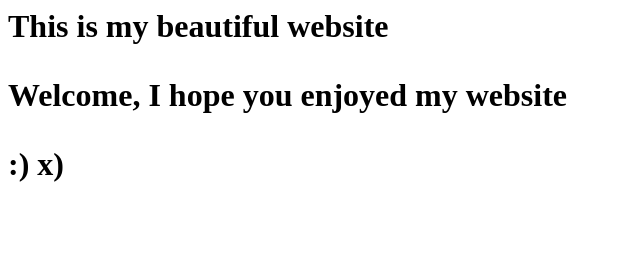
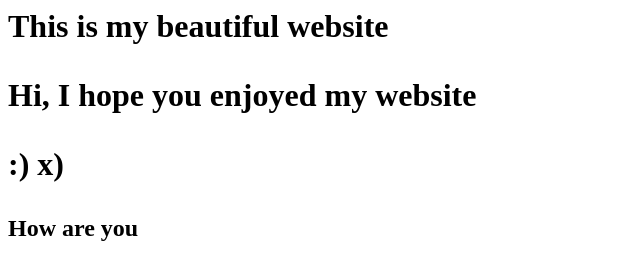
Before and after one commit to Uday-py/awesome-repo, a plain HTML site: page index.html in a window 1280 px wide. Shown: the whole page, without its empty margins (0-640 px from the left). Drawn offline with Linux system fonts and the light colour scheme.

Commit message:
Welcome to hi

```diff
--- a/index.html
+++ b/index.html
@@ -4,7 +4,8 @@
 </head>
 <body>
 <h1>This is my beautiful website<h1>
-<p>Welcome, I hope you enjoyed my website</p>
+<p>Hi, I hope you enjoyed my website</p>
 <p> :) x)</p>
+<h2>How are you</h2>
 </body>
 </html>
```
